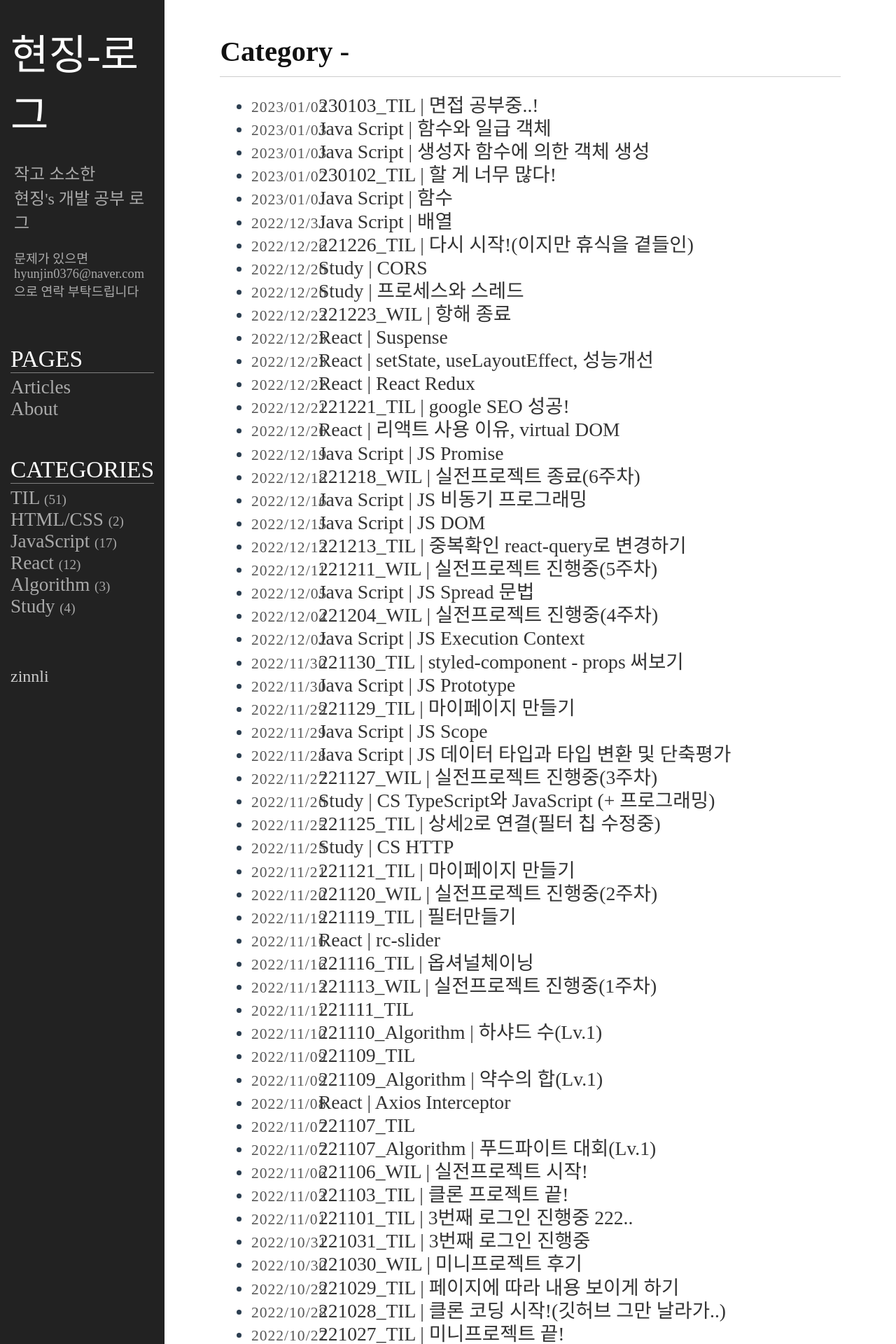
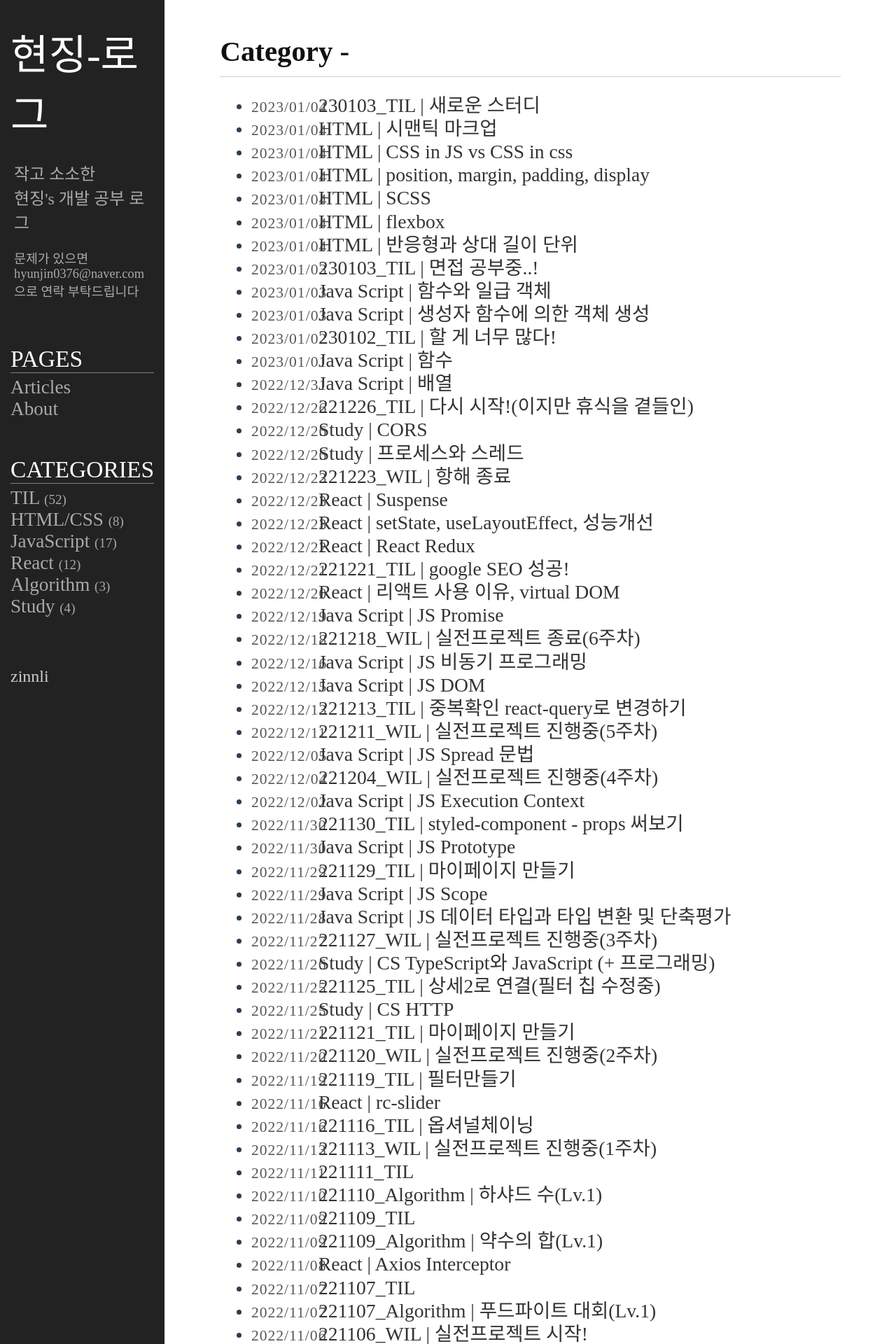
Before and after one commit to zinnli/zinnli.github.io, a Jekyll site: the page built from category.md, in a window 1280 px wide. Shown: the top 1920 px of the page at 70% size. Built offline with Jekyll 4.4.1, drawn with Linux system fonts in a browser that asks for light colours; some web fonts are replaced; some of the changed lines change nothing that is shown.

Commit message:
230104 til study

````diff
--- /dev/null
+++ b/_posts/HTML/CSS/2023-01-04-HTMLCSS_01.markdown
@@ -0,0 +1,106 @@
+---
+layout: post
+title: HTML | 반응형과 상대 길이 단위
+date: 2023-01-04 13:30:30 +0900
+category: HTML/CSS
+---
+
+# 반응형과 상대 길이 단위
+
+> #### 목차 <br/>
+>
+> 1. **px, em, rem, vw, vh의 설명 (차이점)**
+> 2. **반응형 구현 방법 (사용하는 단위, 브레이크포인트)**
+
+<br/>
+
+1. **px, em, rem, vw, vh의 설명 (차이점)**
+
+   - `절대 길이 단위` : 다른 요소들의 크기와 상관없이 항상 동일한 값(ex. px)
+     - 주변의 어떤 요소와도 상관없이 고정된 값을 지님
+   - `상대 길이 단위`
+     - em과 rem : 글꼴의 크기를 나타낼 때 사용
+       - `em` : 상위 요소의 글꼴 크기에 비례함(중첩의 위험이 있음)
+       - `rem`(root em) : 뿌리가 되는 요소의 크기에 비례함
+     - vw와 vh : 뷰포트 크기의 1/100의 단위, 주로 반응형 웹을 제작할 때 사용
+       - `vw`(vertical width)
+       - `vh`(vertical height)<br/><br/>
+
+2. **반응형 구현 방법 (사용하는 단위, 브레이크포인트)**
+
+   1. 사용하는 단위
+      - px : 절대적인 값 유지시 사용
+      - % : 레이아웃 지정, flexbox, margin, padding 사용시 주로 사용(컨테이너 블록 기준)
+      - em, rem : font 크기
+      - vw, vh, vmin, vmax : 뷰포트 기준
+   2. 반응형 콘텐츠
+      - 이미지(img vs background-image)
+        - img : 사용자의 페이지에 대한 이해
+        - background-image : 디자인이나 배경 이미지
+      - 유동적 레이아웃
+        - flexbox
+        - grid
+   3. `브레이크 포인트` : 반응형 웹에서 사이즈가 변화하는 지점
+   4. `미디어 쿼리` : 사용자 미디어의 종류와 상태에 대해 질의를 던져 기기의 종류나 화면 크기에 맞춰 개별적인 css 코드가 적욛될 수 있도록 하는 css3의 기능
+      <details>
+        <summary>일반적으로 사용하는 device별 미디어 쿼리 사이즈</summary>
+        <div markdown="1">
+
+      ```css
+      /* All Device */
+      @media screen {
+        /* 모든 해상도를 위한 공통 코드를 작성한다. 모든 해상도에서 이 코드가 실행됨. */
+      }
+
+      /* Mobile Device */
+      @media all and (max-width: 768px) {
+        /*
+      768px 미만 해상도의 모바일 기기를 위한 코드를 작성한다.
+      모든 해상도에서 이 코드가 실행됨.
+      미디어 쿼리를 지원하지 않는 모바일 기기를 위해 미디어 쿼리 구문을 사용하지 않는다.
+      */
+      }
+
+      /* Tablet Device */
+      @media all and (min-width: 768px) {
+        /*
+      사용자 해상도가 768px 이상일 때 이 코드가 실행됨.
+      테블릿과 데스크톱의 공통 코드를 작성한다.
+      */
+      }
+
+      /* Tablet & Desktop Device */
+      @media all and (min-width: 768px) and (max-width: 1024px) {
+        /*
+      사용자 해상도가 768px 이상이고 1024px 이하일 때 이 코드가 실행됨.
+      아이패드 또는 비교적 작은 해상도의 랩탑이나 데스크톱에 대응하는 코드를 작성한다.
+      */
+      }
+
+      /* Desktop Device */
+      @media all and (min-width: 1025px) {
+        /*
+      사용자 해상도가 1025px 이상일 때 이 코드가 실행됨.
+      1025px 이상의 랩탑 또는 데스크톱에 대응하는 코드를 작성한다.
+      */
+      }
+      ```
+
+      </div></details>
+
+      ```css
+      @media only|not 매체유형 and (표현식) { CSS스타일코드; }
+      <!-- ex -->
+      @media only|not screen and (min-width : 400px) { CSS스타일코드; }
+      ```
+
+<br/><br/>
+
+<hr/>
+
+<br/><br/>
+출처<br/>
+
+[상대 길이단위](https://velog.io/@jhur98/CSS%EC%97%90%EC%84%9C-px-em-rem-vh-vw-%EB%8B%A8%EC%9C%84%EB%93%A4%EC%9D%98-%EC%B0%A8%EC%9D%B4%EC%A0%90)<br/>
+[모바일 우선 반응형 웹 디자인](https://velog.io/@aiden/%EB%AA%A8%EB%B0%94%EC%9D%BC-%EC%9A%B0%EC%84%A0-%EB%B0%98%EC%9D%91%ED%98%95-%EC%9B%B9-%EB%94%94%EC%9E%90%EC%9D%B8)<br/>
+[미디어 쿼리](https://uxkm.io/publishing/css/03-cssMiddleclass/09-css_media_part2#gsc.tab=0)
--- /dev/null
+++ b/_posts/HTML/CSS/2023-01-04-HTMLCSS_02.markdown
@@ -0,0 +1,78 @@
+---
+layout: post
+title: HTML | flexbox
+date: 2023-01-04 13:30:30 +0900
+category: HTML/CSS
+---
+
+# flexbox
+
+> #### 목차 <br/>
+>
+> 1. **flex**
+> 2. **grid**
+
+<br/>
+
+1.  **flex**
+
+    1. flex란?
+
+       - flex는 `레이아웃을 좀 더 편하게` 잡기 위해서 만들어진 css 속성
+       - `한 방향 레이아웃 시스템(1차원)`
+       - 기존의 float와 inline-block의 한계를 해결하기 위해 나타남
+       - flex container(=부모 요소)와 flex item(=자식 요소)로 구성됨
+
+    2. flex 컨테이너에 적용하는 속성
+
+       - 배치 방향(flex-direction) : 아이템들이 배치되는 축의 방향을 결정
+       - 줄넘김 처리(flex-wrap) : 아이템의 줄바꿈에 대하여 결정
+       - flex-flow : '배치 방향 + 줄넘김 처리'를 한줄에 작성함
+       - 메인축 방향(justify-content) : 메인축 방향으로 아이템들을 정리함
+       - 수직축 방향(align-items) : justify-content와 수직방향의 정렬
+       - 여러 행 정렬(align-content) : 아이템의 행이 2줄 이상일 경우 → 수직축 방향 정렬을 결정함
+
+    3. flex 아이템에 적용하는 속성
+       - 유연한 박스의 기본 영역(flex-basis) : flex 아이템의 기본 크기 설정(flex-direction에 따라 다름)
+       - 유연하게 늘리기(flex-grow) : 아이템이 flex-basis의 값보다 커질 수 있는지 결정(기본값 = 0)
+       - 유연하게 줄이기(flex-shrink) : 아이템이 flex-basis의 값보다 작아질 수 있는지 결정(기본값 = 1)
+       - flex : flex-grow, flex-shrink, flex-basis를 한 번에 쓸 수 있는 축약형 속성
+         ```css
+         .item {
+           flex: 1;
+           /* flex-grow: 1; flex-shrink: 1; flex-basis: 0%; */
+           flex: 1 500px;
+           /* flex-grow: 1; flex-shrink: 1; flex-basis: 500px; */
+         }
+         ```
+       - 수직축 아이템 정렬(align-self) : 해당 아이템의 수직축 방향 정렬
+       - 배치 순서(order) : 시각적 나열 순서를 결정
+       - z축 정렬(z-index) : z축 정렬, 숫자가 클수록 위로 올라옴<br/><br/>
+
+2.  **grid**
+
+    1.  `grid` 란?
+
+        - `두 방향(가로-세로) 레이아웃 시스템(2차원)`
+        - flex보다 `복잡한 레이아웃 표현`이 가능함
+
+    2.  용어 정리
+
+        - 그리드 컨테이너(grid container) : grid의 전체 영역
+        - 그리드 아이템(grid item) : grid 컨테이너의 자식 요소
+        - 그리드 트랙(grid track) : grid의 행 또는 열
+        - 그리드 셀(grid cell) : grid의 한 칸을 의미
+        - 그리드 라인(grid line) : grid 셀을 구분하는 선
+        - 그리드 번호(grid number) : grid 라인의 각 번호
+        - 그리드 갭(grid gap) : grid 셀 사이의 간격
+        - 그리드 영역(grid area) : grid 셀의 집합
+
+          <br/><br/>
+
+<hr/>
+
+<br/><br/>
+출처<br/>
+
+[flex 1](https://studiomeal.com/archives/197)<br/>
+[flex 2](https://github.com/junh0328/prepare_frontend_interview/blob/main/html_css.md#Flexbox%EB%82%98-Grid-%EA%B0%81%EA%B0%81%EC%9D%98-%ED%8A%B9%EC%A7%95)<br/>
--- /dev/null
+++ b/_posts/HTML/CSS/2023-01-04-HTMLCSS_03.markdown
@@ -0,0 +1,68 @@
+---
+layout: post
+title: HTML | SCSS
+date: 2023-01-04 13:30:30 +0900
+category: HTML/CSS
+---
+
+# SCSS
+
+> #### 목차 <br/>
+>
+> 1. **CSS, SASS, SCSS?**
+> 2. **SCSS란?**
+> 3. **SASS, SCSS가 적용되는 원리**
+> 4. **Styled-component**
+> 5. **Styled-component vs SCSS**
+
+<br/>
+
+1. **CSS, SASS, SCSS?**
+
+   - CSS : Cascading Style Sheets - 종속형 시트
+   - SASS : Syntactically Awesome Style Sheets - 문법적으로 어썸한 스타일시트
+     - 중첩으로 들여 쓰기 사용 + 속성 구분은 줄바꿈 이용
+   - SCSS : Sassy CSS - 문법적으로 짱 멋진(Sassy) CSS
+     - 중괄호로 중첩을 표현 + 세미콜론으로 속성을 구분함
+   - 생성 순서 : CSS < SASS < SCSS<br/><br/>
+
+2. **SCSS란?**
+
+   - SCSS가 좀 더 넓은 `범용성`과 CSS의 `호환성`의 장점을 가짐
+   - 제공하는 기능
+     - 변수(Variable) 할당 : 자주 사용하는 색이나 폰트 등등 변수로 지정하여 재사용할 수 있음
+     - 중첩(Nesting) 구문 : 중첩기능을 통해 쉬운 구성과 높은 가독성을 가짐
+     - 모듈화(Modularity) : @use를 사용하여 파일을 분할하고 모듈화 할 수 있음
+     - 믹스인(Mixins) : 함수처럼 defalut parameter를 지정할 수 있고 parameter를 받아서 속성을 부여할 수 있음(재사용성)
+     - 확장&상속(Extend/Inheritance) : @extend 사용 시 css 속성 집합을 상속받을 수 있음
+     - 연산자(Operators) : sin, cos, tan, random, max, min 등등 여러 가지 수학적 기능을 사용가능<br/><br/>
+
+3. **SASS, SCSS가 적용되는 원리**
+
+   - SASS,SCSSS는 스크립팅 언어이기 때문에 바로 웹에 적용할 수 없음
+   - 웹은 기본적으로 CSS파일로 동작하므로 `별도의 컴파일 과정을 거친 다음 CSS파일로 변환`하여 사용됨<br/><br/>
+
+4. **Styled-component**
+
+   - SCSS 라이브러리 설치 없이 SCSS 문법을 사용할 수 있음
+   - 자유로운 CSS 커스텀 컴포넌트 생성
+   - 컴포넌트의 props를 참조할 수 있으며, props 값에 따라 스타일을 다르게 코딩할 수 있음<br/><br/>
+
+5. **Styled-component vs SCSS**
+
+   |                              Styled-component                               |                                    SCSS                                     |
+   | :-------------------------------------------------------------------------: | :-------------------------------------------------------------------------: |
+   |                `css in js` (전역에 중첩되지 않도록 만들어줌)                |                                `css in css`                                 |
+   | 컴포넌트 상태값 전환이 활발한 동적인 웹사이트라면 추가적인 렌더링이 많을 것 |                 컴포넌트 상태값이 변해도 반응하기 쉽지 않음                 |
+   |                    `컴포넌트 단위`로 개발 → react에 유용                    | 보이지않는 컴포넌트까지 스타일정보를 불러오다보니, 불필요한 컴파일이 추가됨 |
+
+   <br/><br/>
+
+<hr/>
+
+<br/><br/>
+출처<br/>
+
+[SCSS](https://cocoon1787.tistory.com/843)<br/>
+[SCSS 와 styled-component](https://velog.io/@gur0601/Styled-components%EC%99%80-SCSS-%EC%B0%A8%EC%9D%B4)<br/>
+[SCSS 관련 썰](https://sangseophwang.tistory.com/114)
--- /dev/null
+++ b/_posts/HTML/CSS/2023-01-04-HTMLCSS_04.markdown
@@ -0,0 +1,54 @@
+---
+layout: post
+title: HTML | position, margin, padding, display
+date: 2023-01-04 13:30:30 +0900
+category: HTML/CSS
+---
+
+# position, margin, padding, display
+
+> #### 목차 <br/>
+>
+> 1. **Position**
+> 2. **margin과 padding**
+> 3. **display**
+
+<br/>
+
+1.  **Position**
+
+    - `static`(기본값) : 위치를 지정하지 않을 때 사용
+    - `relative` : 원래 배치되어야 할 위치에서 지정한 값 만큼 떨어진 곳에 요소를 배치함
+    - `fixed` : 웹 브라우저 화면 전체를 기준으로 배치함 스크롤을 하더라도 위치가 고정됨
+    - `absolute` : 가장 가까운 상위 요소의 위치를 기준으로 지정한 값 만큼 떨어진 곳에 요소를 배치함
+    - `sticky` : 스크롤 위치가 임계점에 이르면 position: fixed와 같이 박스를 화면에 고정할 수 있는 속성으로 스크롤 영역 기준으로 배치함<br/><br/>
+
+2.  **margin과 padding**
+
+    - `padding` : content와 border 사이의 영역
+    - `border` : 테두리 영역
+    - `margin` : border 주변의 영역<br/><br/>
+
+3.  **display**
+
+    - `block` : 항상 새로운 라인에 요소가 시작되고 화면 크기의 전체 가로폭을 영역으로 차지함 width 속성 값을 부여해주면 그 너비만큼 영역을 차지함
+    - `inline` : 새로운 라인에서 시작되지 않으며 다른 요소들과 같은 줄에 배치될 수 있고 content 너비만큼의 영역을 차지함(width, height, margin-top, margin-bottom 속성이 적용이 되지 않음)
+    - `inline-block` : block 레벨 요소와 inline 레벨 요소의 특징을 모두 가지고 있음.
+      - 한 줄에서 inline 레벨 요소들과 같이 배치될 수 있으며 width와 height 속성으로 영역의 크기를 지정할 수 있음
+    - `none` : 아예 사라지게 하는것. 보이지도 않고 해당 공간도 존재하지 않게 됨
+    - display : none 과 visibility : hidden의 차이점
+
+      |                     |                                  차이점                                  |
+      | :-----------------: | :----------------------------------------------------------------------: |
+      |   display : none    |                     보이지 않고 공간도 존재하지 않음                     |
+      | visibility : hidden | 보이지만 않고 해당 공간은 존재(width와 height 값이 있다면 공간은 존재함) |
+
+<br/><br/>
+
+<hr/>
+
+<br/><br/>
+출처<br/>
+
+[position 1](https://github.com/junh0328/prepare_frontend_interview/blob/main/html_css.md#Flexbox%EB%82%98-Grid-%EA%B0%81%EA%B0%81%EC%9D%98-%ED%8A%B9%EC%A7%95)<br/>
+[position 2](https://velog.io/@hoje15v/CSSposition-%EC%86%8D%EC%84%B1-relative-absolute-fixed%EC%97%90-%EB%8C%80%ED%95%B4-%EC%95%8C%EC%95%84%EB%B3%B4%EC%9E%90)
--- /dev/null
+++ b/_posts/HTML/CSS/2023-01-05-HTMLCSS_05.markdown
@@ -0,0 +1,50 @@
+---
+layout: post
+title: HTML | CSS in JS vs CSS in css
+date: 2023-01-04 13:30:30 +0900
+category: HTML/CSS
+---
+
+# CSS in JS vs CSS in css
+
+> #### 목차 <br/>
+>
+> 1. **CSS in JS**
+> 2. **CSS in css**
+
+<br/>
+
+1.  **CSS in JS**
+
+    - `자바스크립트 코드에서 CSS를 작성하는 방식`
+    - 동적 스타일 적용에 자유로움
+    - 컴포넌트 기반의 프레임워크를 사용할 때 용이함
+    - `개발 효율성에 중점`을 둔 `컴포넌트` 위주의 프로젝트의 경우 CSS in JS를 지향함
+    - 필요한 컴포넌트 페이지의 CSS 스타일 요소만 로딩함
+    - 대표적인 라이브러리 : styled-component, emotion, ...
+
+2.  **CSS in css**
+
+    - `CSS코드를 모듈화하여 사용하는 방식`
+    - CSS 모듈
+      - CSS 클래스 중복 해결
+      - 네이밍 규칙 간소화
+      - 클래스 재사용 용이
+      - 유지 보수가 어려움
+    - CSS 전처리기 : 전처리기의 자신만의 특별한 syntax를 가지고 CSS를 생성하도록 하는 프로그램(일반적인 프로그래밍 개념을 사용하여 보완함)
+      - 공통 요소를 변수 또는 함수로 대체할 수 있는 재사용 가능
+      - 임의 함수 및 내장 함수로 인해 개발시간과 비용 절약
+      - 조화된 코드 유지 및 관리 용이
+      - 전처리기를 위한 도구가 필요하고 다시 컴파일하는데 시간이 소요
+    - `사용자 편의에 중점`을 둔 `인터렉티브한` 웹 프로젝트의 경우 CSS in css를 지향함
+    - 렌더링할 때 모든 CSS 스타일 요소를 로딩하기 때문에 컴포넌트 상대가 변하더라도 바로 적용이 가능
+    - 대표적인 라이브러리 : SASS, Less, ...
+
+<br/><br/>
+
+<hr/>
+
+<br/><br/>
+출처<br/>
+
+[css in js, css in css](https://velog.io/@daymoon_/CSS-CSS-in-JS-vs-CSS-in-CSS)<br/>
--- /dev/null
+++ b/_posts/HTML/CSS/2023-01-05-HTMLCSS_06.markdown
@@ -0,0 +1,59 @@
+---
+layout: post
+title: HTML | 시맨틱 마크업
+date: 2023-01-04 13:30:30 +0900
+category: HTML/CSS
+---
+
+# 시맨틱 마크업
+
+> #### 목차 <br/>
+>
+> 1. **시맨틱 마크업**
+> 2. **시멘틱 마크업을 사용하는 이유**
+> 3. **시멘틱 마크업의 종류**
+
+<br/>
+<div class="mypage-flex">
+<div class="mypage-text"><div markdown="1">
+
+1.  **시맨틱 마크업이란?**
+
+    - 시멘틱 마크업(Semantic Markup) : 의미를 잘 전달 할 수 있도록 HTML 태그 문서를 작성하는 것<br/><br/>
+
+2.  **시멘틱 마크업을 사용하는 이유**
+
+    1. `웹 접근성에 효율적`
+
+       - 시각 장애가 있는 사용자가 화면 판독기로 페이지를 탐색할 때 의미론적 마크업을 푯말로 사용할 수 있기 때문
+
+    2. `코드 가독성에 따른 유지 보수의 용이`
+
+       - 끊임없는 div 들을 탐색하는 것보다, 의미 있는 코드 블록을 찾는 것이 훨씬 쉽기 때문
+
+    3. `검색엔진 최적화(SEO)에 유리`
+
+       - 검색 엔진은 의미론적 마크업을 페이지의 검색 랭킹에 영향을 줄 수 있는 중요한 키워드로 간주하기 때문<br/><br/>
+
+3.  **시멘틱 마크업의 종류**
+
+    - `header` : 소개 및 탐색에 도움을 주는 콘텐츠를 나타냅니다. 제목, 로고, 검색 폼 등의 요소가 포함될 수 있음
+    - `nav` : 문서의 부분 중 현재 페이지 내, 또는 다른 페이지로의 링크를 보여주는 내비게이션을 말합니다. 메뉴, 목차, 색인 등에 사용
+    - `main` : 문서 <body>의 주요 콘텐츠
+    - `article` : 문서, 페이지, 애플리케이션, 또는 사이트 안에서 독립적으로 구분되는 요소에 사용
+    - `section` : 일반적인 문서나 애플리케이션 영역을 표시
+    - `footer` : 바닥글, 문서 하단에 들어가는 정보로, 사이트의 제작자나 저작권 정보 등을 주로 표시
+    - `aside` : 좌측과 우측 사이드 위치의 공간을 의미하며, 주요 콘텐츠 이외의 참고가 될 수 있는 컨텐츠 표시
+
+</div>
+</div>
+<img src="https://img1.daumcdn.net/thumb/R1280x0/?scode=mtistory2&fname=https%3A%2F%2Fblog.kakaocdn.net%2Fdn%2FbZUbcj%2FbtrAGfQbD2N%2FMFysGKhlOxVpAIR4krV6PK%2Fimg.png" alt="semantic markup"  class="mypage-image" />
+</div>
+<br/><br/>
+
+<hr/>
+
+<br/><br/>
+출처<br/>
+
+[시맨틱 마크업](https://aosjehdgus.tistory.com/144)<br/>
--- /dev/null
+++ b/_posts/TIL/2023-01-04-TIL_39.markdown
@@ -0,0 +1,34 @@
+---
+layout: post
+title: 230103_TIL | 새로운 스터디
+date: 2023-01-04 21:50:30 +0900
+category: TIL
+---
+
+<br/>
+
+## 오늘한 일
+
+- 사이드프로젝트 회의
+- 새로운 스터디 공부 시작(html, css 9개)
+- 면접 준비
+  <br/>
+
+<img src="https://user-images.githubusercontent.com/102575747/210602309-1f261585-0b83-48a5-8e14-8dd27599f622.PNG" alt="time" width="300"/>
+
+## 내일 할 일
+
+- 사이드프로젝트 회의
+- 스터디 나머지 16개..
+- 목터뷰 2,3 정리
+- 면접 준비
+
+<br/>
+
+<hr>
+
+<br/>
+사이드 프로젝트때문에 어제 걱정이 많았는데 백분들이 양해를 해주셔서 생각보다 쉽게 문제가 해결됐다.<br/>
+원래 2가지 메인 콘텐츠가 있었는데 일단 1개를 우선적으로 진행하고 이후에 나머지 하나도 진행하기로 진행되었고, 새로운 팀에 들어가서 스터디를 진행하기로 했다. 그 와중에 딱 하나 넣었던 회사에서 서류 합격 소식과 함께 면접 요청이 오셔서... 급하게 면접 준비도 하고 있는데 아직 많이 부족하다보니 마음의 준비가 안됐는데 너무 당황스러웠다. 일단 최선을 다하자는 마인드라 스터디 공부하면서 틈틈히 면접 준비 중인데 생각보다 스터디 양이 많아서 큰일난 것 같다.<br/>
+스터디할 때마다 느끼는 거지만 아직 한참 모자라구나 + 이걸 다 알게되는 날이 오게 될까?라는 생각.. 자면서도 불안한건 어쩔 수 없는듯..희희..<br/>
+내일 아침에 PT받는데 갈 수 있겠지..?
--- a/public/css/style.css
+++ b/public/css/style.css
@@ -417,6 +417,7 @@ td {
   font-family: var(--font-family-sans-serif);
 }
 .language-java,
+.language-css,
 .language-javascript,
 .language-react,
 .language-cpp,
````
